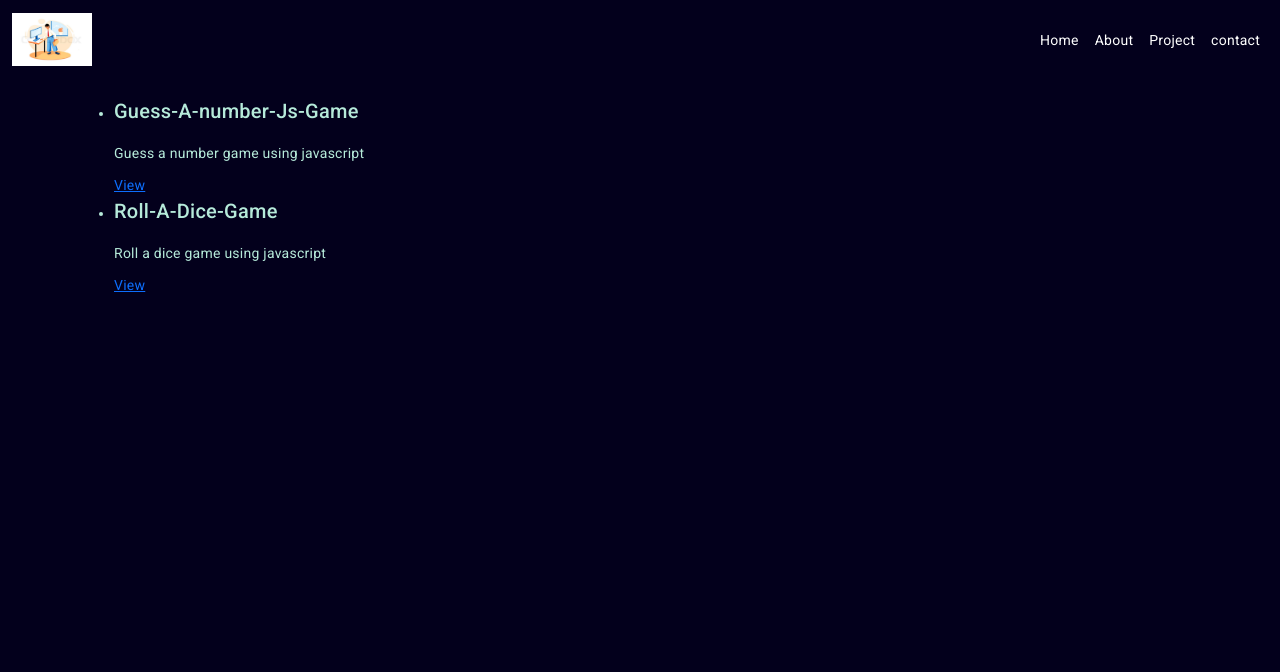
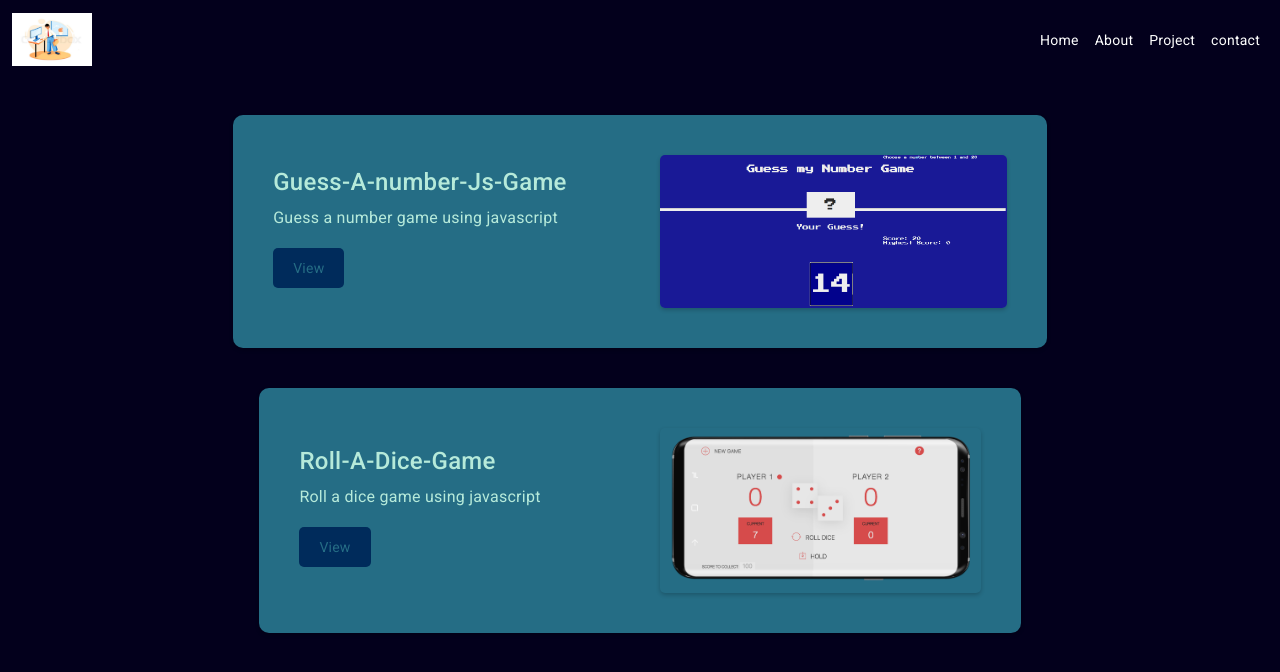
Before and after one commit to Tetre101/Angular-Portfolio, an Angular app: page /Project in a window 1280 px wide. Shown: the top 672 px of the page. Built offline with nearby package versions, Linux system fonts and the light colour scheme.

Commit message:
created the project page and styles

```diff
--- a/src/app/contact/contact.component.ts
+++ b/src/app/contact/contact.component.ts
@@ -5,6 +5,4 @@ import { Component } from '@angular/core';
   templateUrl: './contact.component.html',
   styleUrls: ['./contact.component.scss'],
 })
-export class ContactComponent {
-  showContact = false;
-}
+export class ContactComponent {}
--- a/src/app/project/project.component.html
+++ b/src/app/project/project.component.html
@@ -1,7 +1,26 @@
-<ul>
-    <li *ngFor="let project of myProject">
-        <h2>{{ project.name }}</h2>
-        <p>{{ project.description }}</p>
-        <a href={{project.link}} target="_blank" (click)="notify()">View</a>
-    </li>
+<!-- <ul>
+  <li *ngFor="let project of myProject">
+    <h2>{{ project.name }}</h2>
+    <p>{{ project.description }}</p>
+    <a href="{{ project.link }}" target="_blank" (click)="notify()">View</a>
+  </li>
+</ul> -->
+<!-- <div class="project-container">
+  <div class="project-card" *ngFor="let project of myProject">
+    <h3>{{ project.name }}</h3>
+    <p>{{ project.description }}</p>
+    <a href="{{ project.html_url }}" target="_blank">View on GitHub</a>
+  </div>
+</div> -->
+<ul class="project-list">
+  <li *ngFor="let project of myProject" class="project-item">
+    <div class="project-info">
+      <h2>{{ project.name }}</h2>
+      <p>{{ project.description }}</p>
+      <a href="{{ project.link }}" target="_blank" (click)="notify()">View</a>
+    </div>
+    <div class="project-image">
+      <img [src]="project.image" alt="{{ project.name }}" />
+    </div>
+  </li>
 </ul>
--- a/src/app/project/project.component.scss
+++ b/src/app/project/project.component.scss
@@ -0,0 +1,62 @@
+.project-list {
+  display: flex;
+  flex-wrap: wrap;
+  justify-content: center;
+  margin: 0;
+  padding: 0;
+  list-style: none;
+}
+
+.project-item {
+  display: flex;
+  flex-direction: row;
+  align-items: center;
+  margin: 20px;
+  padding: 20px;
+  background-color: #256d85;
+  border-radius: 10px;
+  box-shadow: 0 2px 4px rgba(0, 0, 0, 0.2);
+}
+
+.project-info {
+  flex: 1;
+  padding: 0 20px;
+}
+
+.project-info h2 {
+  font-size: 24px;
+  margin: 0;
+}
+
+.project-info p {
+  font-size: 16px;
+  margin: 10px 0;
+}
+
+.project-info a {
+  display: inline-block;
+  padding: 10px 20px;
+  margin: 10px 0;
+  color: #256d85;
+  background-color: #002b5b;
+  border-radius: 5px;
+  text-decoration: none;
+}
+
+.project-info a:hover {
+  background-color: #002b5b;
+}
+
+.project-image {
+  flex: 1;
+  max-width: 400px;
+  margin: 20px;
+}
+
+.project-image img {
+  max-width: 100%;
+  height: auto;
+  display: block;
+  border-radius: 5px;
+  box-shadow: 0 2px 4px rgba(0, 0, 0, 0.2);
+}
--- a/src/app/project/project.component.ts
+++ b/src/app/project/project.component.ts
@@ -1,39 +1,72 @@
-import { Component } from '@angular/core';
+import { Component, OnInit } from '@angular/core';
+import { HttpClient } from '@angular/common/http';
+
+export interface Project {
+  name: string;
+  link: string;
+  githubLink: string;
+  description: string;
+  image: string;
+}
 
 @Component({
-  selector: 'app-project',
+  selector: 'app-myproject',
   templateUrl: './project.component.html',
   styleUrls: ['./project.component.scss'],
 })
-export class ProjectComponent {
-
-// class Project {
-//   name: string;
-//   link: string;
-//   githubLink: string;
-//   description: string;
-// }
-
-myProject = [
+export class ProjectComponent implements OnInit {
+  myProject: Project[] = [
     {
       name: 'Guess-A-number-Js-Game',
       link: 'https://tetre101.github.io/Guess-A-number-Js-Game/',
       githubLink: 'https://github.com/Tetre101/Guess-A-number-Js-Game',
       description: 'Guess a number game using javascript',
+      image: 'assets/guess.png',
     },
     {
       name: 'Roll-A-Dice-Game',
       link: 'https://tetre101.github.io/Roll-A-Dice-Game/',
       githubLink: 'https://github.com/Tetre101/Roll-A-Dice-Game',
       description: 'Roll a dice game using javascript',
+      image: 'assets/dice.png',
     },
   ];
 
-notify = () => {
-  alert('The page will load shortly')
+  constructor() {}
+
+  ngOnInit() {}
+
+  notify() {
+    alert('You clicked the View button!');
+  }
 }
 
-ngOnInit() {
-  this.notify()
-}
-}
+// @Component({
+//   selector: 'app-project',
+//   templateUrl: './project.component.html',
+//   styleUrls: ['./project.component.scss'],
+// })
+// export class ProjectComponent {
+//   myProject = [
+//     {
+//       name: 'Guess-A-number-Js-Game',
+//       link: 'https://tetre101.github.io/Guess-A-number-Js-Game/',
+//       githubLink: 'https://github.com/Tetre101/Guess-A-number-Js-Game',
+//       description: 'Guess a number game using javascript',
+//     },
+//     {
+//       name: 'Roll-A-Dice-Game',
+//       link: 'https://tetre101.github.io/Roll-A-Dice-Game/',
+//       githubLink: 'https://github.com/Tetre101/Roll-A-Dice-Game',
+//       description: 'Roll a dice game using javascript',
+//     },
+//   ];
+
+//   notify = () => {
+//     alert('The page will load shortly');
+//   };
+
+//   ngOnInit() {
+//     this.notify();
+//   }
+// }
```
Also changed, not shown: src/assets/dice.png (added), src/assets/guess.png (added). Lines whose indentation alone changed are shown as unchanged.
